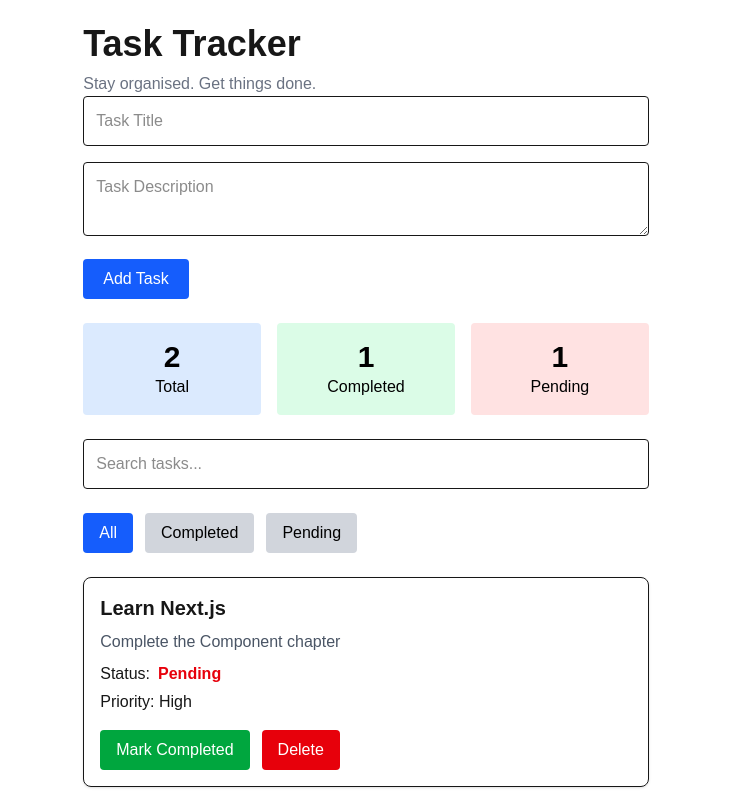
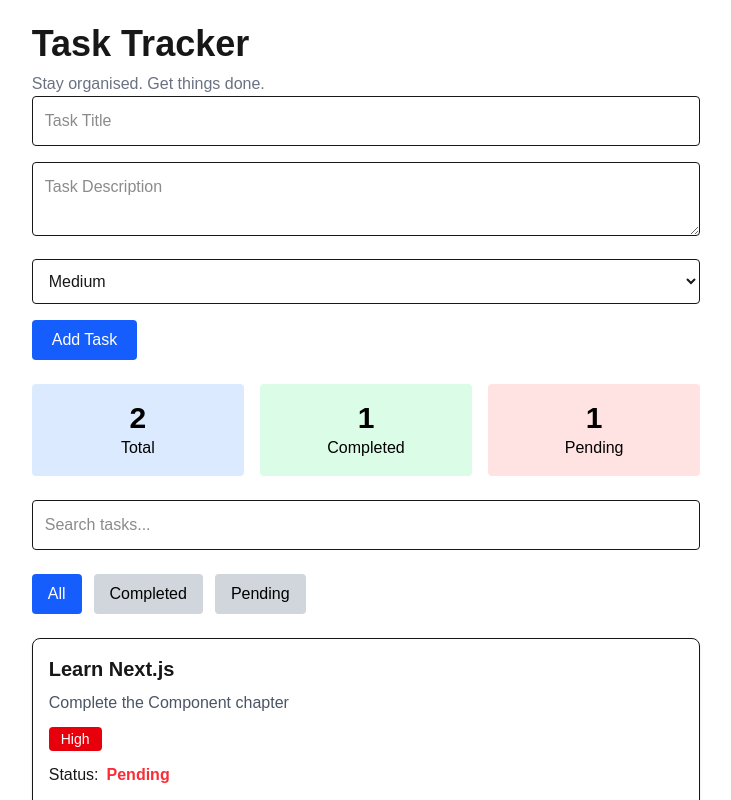
Before and after one commit to rajnish74/Task-Tracker, a Next.js app: page / in a window 1280 px wide. Shown: the top 800 px of the page, without its empty margins (274-1005 px from the left). Built offline with nearby package versions, Linux system fonts and the light colour scheme.

Commit message:
feat: add task priority selection and badges

```diff
--- a/src/app/page.js
+++ b/src/app/page.js
@@ -28,13 +28,13 @@ export default function Home() {
     localStorage.setItem("tasks", JSON.stringify(tasks));
   }, [tasks]);
 
-  const addTask = (title, description) => {
+ const addTask = (title, description, priority) => {
   const newTask = {
     id: Date.now(),
     title,
     description,
+    priority,
     completed: false,
-      priority: "Low",
   };
 
   setTasks([...tasks, newTask]);
--- a/src/components/TaskCard.jsx
+++ b/src/components/TaskCard.jsx
@@ -1,22 +1,34 @@
 export default function TaskCard({ task, onToggleTask, onDeleteTask }) {
+  const priorityColor = {
+    High: "bg-red-600",
+    Medium: "bg-yellow-500",
+    Low: "bg-green-600",
+  };
+
   return (
     <div className="border rounded-lg p-4 shadow-sm mb-4">
       <h2 className="text-xl font-semibold">{task.title}</h2>
 
       <p className="text-gray-600 mt-2">{task.description}</p>
 
-      <p className="mt-2">
+      <div className="mt-3">
+        <span
+          className={`text-white text-sm px-3 py-1 rounded ${priorityColor[task.priority]}`}
+        >
+          {task.priority}
+        </span>
+      </div>
+
+      <p className="mt-3">
         Status:
         <span
           className={`ml-2 font-semibold ${
-            task.completed ? "text-green-600" : "text-red-600"
+            task.completed ? "text-green-500" : "text-red-500"
           }`}
         >
           {task.completed ? "Completed" : "Pending"}
         </span>
       </p>
-
-      <p className="mt-1">Priority: {task.priority}</p>
 
       <div className="flex gap-3 mt-4">
         <button
--- a/src/components/TaskForm.jsx
+++ b/src/components/TaskForm.jsx
@@ -3,6 +3,7 @@ import { useState } from "react";
 export default function TaskForm({ onAddTask }) {
   const [title, setTitle] = useState("");
   const [description, setDescription] = useState("");
+  const [priority, setPriority] = useState("Medium");
 
   const handleSubmit = (e) => {
     e.preventDefault();
@@ -10,9 +11,12 @@ export default function TaskForm({ onAddTask }) {
     if (!title.trim() || !description.trim()) {
       return;
     }
-    onAddTask(title, description);
+
+    onAddTask(title, description, priority);
+
     setTitle("");
     setDescription("");
+    setPriority("Medium");
   };
 
   return (
@@ -24,12 +28,24 @@ export default function TaskForm({ onAddTask }) {
         onChange={(e) => setTitle(e.target.value)}
         className="w-full border rounded p-3"
       />
+
       <textarea
         placeholder="Task Description"
         value={description}
         onChange={(e) => setDescription(e.target.value)}
         className="w-full border rounded p-3"
       />
+
+      <select
+        value={priority}
+        onChange={(e) => setPriority(e.target.value)}
+        className="w-full border rounded p-3"
+      >
+        <option value="High">High</option>
+        <option value="Medium">Medium</option>
+        <option value="Low">Low</option>
+      </select>
+
       <button
         type="submit"
         className="bg-blue-600 text-white px-5 py-2 rounded"
```
Lines whose indentation alone changed are shown as unchanged.
